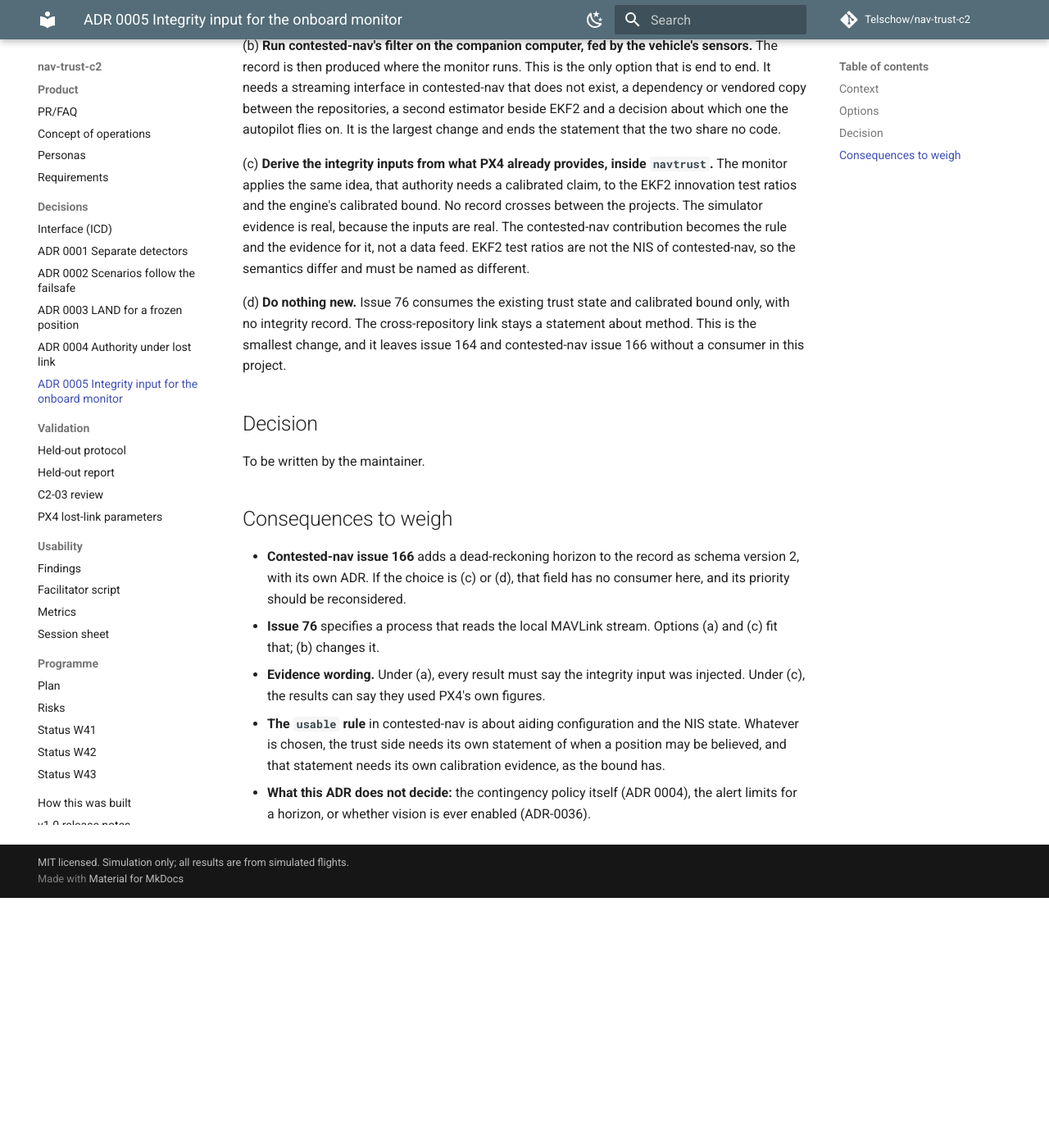
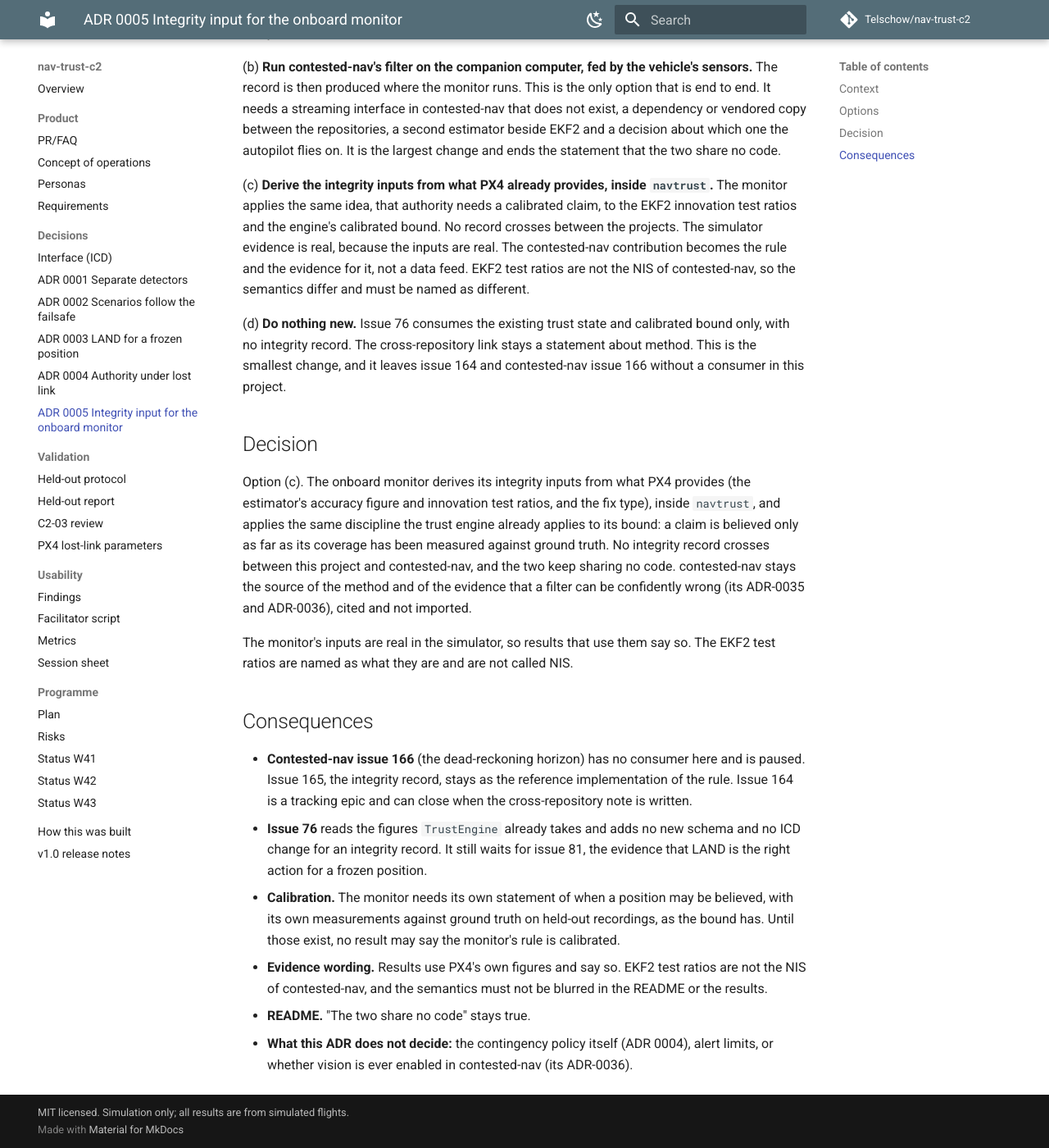
Before and after one commit to Telschow/nav-trust-c2, an MkDocs documentation site: the page built from docs/adr/0005-integrity-input-for-the-onboard-monitor.md, in a window 1280 px wide and 1400 px high, scrolled down 1464 px. Shown: the whole window at 82% size. Built offline with MkDocs 1.6.1 and Material for MkDocs 9.7.7, drawn with Linux system fonts in a browser that asks for light colours; comment, search, counter and statistics services are not loaded; before the commit the page ends 2559 px from its top, so only the background shows below that; some of the changed text lies outside the part shown.

Commit message:
docs: ADR 0005 accepted, option (c): the monitor derives its inputs from PX4's figures
Decision recorded from the maintainer's instruction.

Co-Authored-By: Claude Sonnet 5.5 <noreply@anthropic.com>
Claude-Session: https://claude.ai/code/session_01QnVDRzD2rMdsXzjGpA5up9

```diff
--- a/docs/adr/0005-integrity-input-for-the-onboard-monitor.md
+++ b/docs/adr/0005-integrity-input-for-the-onboard-monitor.md
@@ -1,7 +1,7 @@
 # ADR 0005: Where the onboard monitor gets its integrity input
 
-Status: proposed, 2026-10-25. Context and options written by Claude on the maintainer's instruction.
-The decision is the maintainer's to write. No code is written until it is.
+Status: accepted, 2026-10-25. Decided by the maintainer; context and options written by Claude on their
+instruction. The decision text below records the maintainer's choice and may be reworded by them.
 
 ## Context
 
@@ -69,19 +69,30 @@ project.
 
 ## Decision
 
-To be written by the maintainer.
+Option (c). The onboard monitor derives its integrity inputs from what PX4 provides (the estimator's
+accuracy figure and innovation test ratios, and the fix type), inside `navtrust`, and applies the
+same discipline the trust engine already applies to its bound: a claim is believed only as far as
+its coverage has been measured against ground truth. No integrity record crosses between this
+project and contested-nav, and the two keep sharing no code. contested-nav stays the source of the
+method and of the evidence that a filter can be confidently wrong (its ADR-0035 and ADR-0036), cited
+and not imported.
 
-## Consequences to weigh
+The monitor's inputs are real in the simulator, so results that use them say so. The EKF2 test
+ratios are named as what they are and are not called NIS.
 
-- **Contested-nav issue 166** adds a dead-reckoning horizon to the record as schema version 2,
-  with its own ADR. If the choice is (c) or (d), that field has no consumer here, and its
-  priority should be reconsidered.
-- **Issue 76** specifies a process that reads the local MAVLink stream. Options (a) and (c) fit
-  that; (b) changes it.
-- **Evidence wording.** Under (a), every result must say the integrity input was injected. Under
-  (c), the results can say they used PX4's own figures.
-- **The `usable` rule** in contested-nav is about aiding configuration and the NIS state. Whatever
-  is chosen, the trust side needs its own statement of when a position may be believed, and that
-  statement needs its own calibration evidence, as the bound has.
-- **What this ADR does not decide:** the contingency policy itself (ADR 0004), the alert limits for
-  a horizon, or whether vision is ever enabled (ADR-0036).
+## Consequences
+
+- **Contested-nav issue 166** (the dead-reckoning horizon) has no consumer here and is paused.
+  Issue 165, the integrity record, stays as the reference implementation of the rule. Issue 164 is
+  a tracking epic and can close when the cross-repository note is written.
+- **Issue 76** reads the figures `TrustEngine` already takes and adds no new schema and no ICD
+  change for an integrity record. It still waits for issue 81, the evidence that LAND is the right
+  action for a frozen position.
+- **Calibration.** The monitor needs its own statement of when a position may be believed, with its
+  own measurements against ground truth on held-out recordings, as the bound has. Until those exist,
+  no result may say the monitor's rule is calibrated.
+- **Evidence wording.** Results use PX4's own figures and say so. EKF2 test ratios are not the NIS
+  of contested-nav, and the semantics must not be blurred in the README or the results.
+- **README.** "The two share no code" stays true.
+- **What this ADR does not decide:** the contingency policy itself (ADR 0004), alert limits, or
+  whether vision is ever enabled in contested-nav (its ADR-0036).
```
